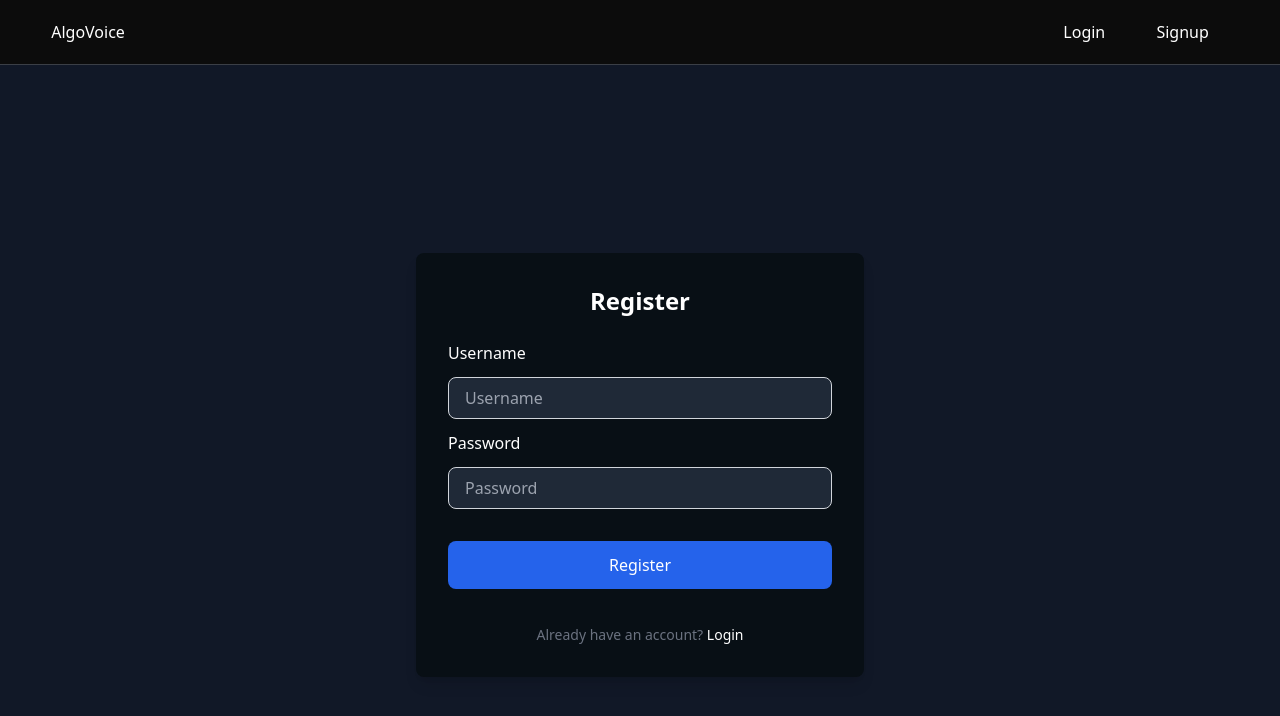
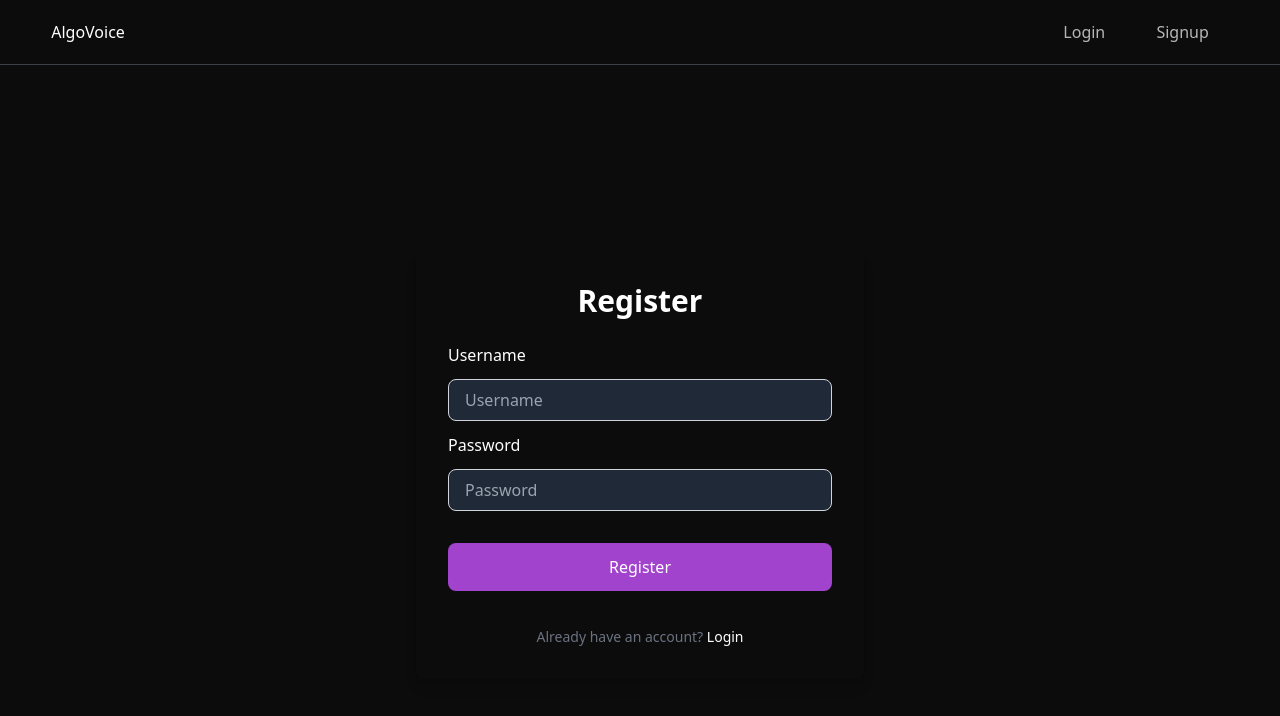
Before and after one commit to dhan04shree/AlgoVoice, a React (Vite) app in the folder frontend/: page /register in a window 1280 px wide. Shown: the top 716 px of the page. Built offline with nearby package versions, Linux system fonts and the light colour scheme.

Commit message:
add styling changes

```diff
--- a/frontend/src/components/HeroSection.jsx
+++ b/frontend/src/components/HeroSection.jsx
@@ -1,11 +1,11 @@
 export default function HeroSection(){
     return(
-    <div className="h-screen flex items-center justify-center text-white">
+    <div className="h-screen flex md:items-center justify-center text-white">
         <div className="max-w-4xl text-center px-4">
-        <h1 className="text-6xl font-bold mb-6 leading-tight">
+        <h1 className="text-4xl  pt-32 sm:pt-32 md:pt-0 md:text-6xl font-bold mb-6 leading-tight">
         Every Solution Matters. Capture It With <span className="bg-gradient-to-r from-purple-400 to-pink-600 bg-clip-text text-transparent">AlgoVoice</span>
         </h1>
-        <p className="text-lg text-[#ccc9dc] mb-6 px-32">
+        <p className="text-lg text-[#ccc9dc] mb-6 md:px-32">
             Record your logic, ideas, and breakthroughs in one place. Revisit your past work to sharpen your thinking and never lose progress.
         </p>
         <form action="/newentry" className="flex justify-center mt-4">
--- a/frontend/src/components/Login.jsx
+++ b/frontend/src/components/Login.jsx
@@ -32,9 +32,9 @@ const Login = () => {
   };
 
   return (
-  <div className="bg-gray-900 flex items-center justify-center min-h-screen">
-  <div className="w-full max-w-md bg-[#080f15]  p-8 rounded-lg shadow-lg">
-    <h2 className="text-2xl font-bold text-center mb-6 text-white">Login</h2>
+  <div className="flex md:items-center justify-center min-h-screen">
+  <div className="w-full max-w-md p-8 rounded-lg shadow-lg">
+    <h2 className="pt-32 sm:pt-32 md:pt-0 font-bold text-center mb-6 text-white text-2xl md:text-3xl ">Login</h2>
     {errorMessage && (
       <div className="mb-4 text-center text-sm text-red-600">{errorMessage}</div>
     )}
@@ -56,7 +56,7 @@ const Login = () => {
       />
       <button
         type="submit"
-        className="my-5 w-full bg-blue-600 text-white py-3 rounded-lg hover:bg-blue-700 transition-colors duration-200"
+        className="my-5 w-full bg-[#a243ce] hover:bg-[#742e95] text-white py-3 rounded-lg  transition-colors duration-200"
       >Login
       </button>
     </form>
--- a/frontend/src/components/Navbar.jsx
+++ b/frontend/src/components/Navbar.jsx
@@ -10,13 +10,13 @@ export default function Navbar(){
         <header className="bg-[#0C0C0C] text-white border-b-0.5 border-gray-500/50">
         <nav className=" mx-auto py-5 flex justify-between items-center w-[92%]">
             <div><h1><a href="/">AlgoVoice</a> </h1></div>
-            <div ref={navLinksRef} className="nav-links duration-500 md:static absolute md:min-h-fit min-h-[12vh] left-0 top-[-100%] md:w-auto w-full items-center px-5">
-                <ul className="md:flex-row flex-col flex md:items-center md:gap-[4vw] gap-4">
+            <div ref={navLinksRef} className="nav-links duration-500 md:static absolute md:min-h-fit min-h-[12vh] left-[40%] top-[-100%] md:w-auto w-full items-center px-5">
+                <ul className="text-white/70 md:flex-row flex-col flex md:items-center md:gap-[4vw] gap-4">
                     <li>
-                        <a className="hover:text-grey-500" href="/login">Login</a>
+                        <a className="hover:text-white" href="/login">Login</a>
                     </li>
                     <li>
-                        <a className="hover:text-grey-500" href="/register">Signup</a>
+                        <a className="hover:text-white" href="/register">Signup</a>
                     </li>
                 </ul>
             </div>
--- a/frontend/src/components/Registration.jsx
+++ b/frontend/src/components/Registration.jsx
@@ -21,9 +21,9 @@ const Registration = () => {
   };
 
   return (
-    <div className="bg-gray-900 flex items-center justify-center min-h-screen">
-  <div className="w-full max-w-md bg-[#080f15] p-8 rounded-lg shadow-lg">
-    <h2 className="text-2xl font-bold text-center mb-6 text-white">Register</h2>
+    <div className=" flex md:items-center justify-center min-h-screen">
+  <div className="w-full max-w-md p-8 rounded-lg shadow-lg">
+    <h2 className="pt-32 sm:pt-32 md:pt-0 font-bold text-center mb-6 text-white text-2xl md:text-3xl">Register</h2>
     <form onSubmit={handleSubmit}>
       <label className="text-white" htmlFor="username">Username</label>
       <input
@@ -46,7 +46,7 @@ const Registration = () => {
       />
       <button
         type="submit"
-        className="my-5 w-full bg-blue-600 text-white py-3 rounded-lg  hover:bg-blue-700   transition-colors duration-200"
+        className="my-5 w-full bg-[#a243ce] hover:bg-[#742e95] text-white py-3 rounded-lg  transition-colors duration-200"
       >
         Register
       </button>
--- a/frontend/src/pages/VoiceEntryForm.jsx
+++ b/frontend/src/pages/VoiceEntryForm.jsx
@@ -51,13 +51,13 @@ const [isUploading, setIsUploading] = useState(false);
       <h1 className="text-2xl md:text-3xl font-bold text-white-800 mb-6">Record Your Algorithm Approach</h1>
       <form onSubmit={handleSubmit} >
         <label htmlFor="QuestionText" className='text-lg'>Title</label>
-        <textarea id='QuestionText' type="text" placeholder="Question Title" value={question} onChange={(e) => setTitle(e.target.value)} className="mb-4 mt-2 w-full border border-white bg-[#0C0C0C] p-2 rounded text-white" required/>
+        <textarea id='QuestionText' type="text" placeholder="Question Title" value={question} onChange={(e) => setTitle(e.target.value)} className="bg-gray-800 text-white mb-4 mt-2 w-full border border-white  p-2 rounded" required/>
           <label htmlFor="QuestionUrl" className='text-lg'>Question URL Link</label>
-        <input  id='QuestionUrl' type="url" placeholder="Paste the link" value={queUrl} onChange={(e) => setQueUrl(e.target.value)} className="mb-4 mt-2 w-full border border-white bg-[#0C0C0C] p-2 rounded  text-white" />
+        <input  id='QuestionUrl' type="url" placeholder="Paste the link" value={queUrl} onChange={(e) => setQueUrl(e.target.value)} className="bg-gray-800 mb-4 mt-2 w-full border border-white p-2 rounded  text-white" />
 
         {/* <textarea placeholder="Solution Description" value={solutionText} onChange={(e) => setDescription(e.target.value)} className="w-full border p-2 rounded bg-gray-800 text-white" rows={4}  /> */}
         <label htmlFor="Tags" className='text-lg'>Tags</label>
-        <input type="text"  id='Tags' placeholder="Tags (comma separated)" value={tags} onChange={(e) => setTags(e.target.value)} className="mb-4 mt-2 w-full border border-white bg-[#0C0C0C] p-2 rounded  text-white"/>
+        <input type="text"  id='Tags' placeholder="Tags (comma separated)" value={tags} onChange={(e) => setTags(e.target.value)} className="bg-gray-800 mb-4 mt-2 w-full border border-white p-2 rounded  text-white"/>
 
        <VoiceRecorder
         onUpload={(url) => {
@@ -74,7 +74,7 @@ const [isUploading, setIsUploading] = useState(false);
 
         <button
           type="submit"
-          className="mt-4 w-full bg-blue-500 py-2 rounded">Save Entry
+          className="mt-4 w-full bg-[#a243ce] hover:bg-[#742e95] py-2 rounded">Save Entry
         </button>
       </form>
     </div>
```
